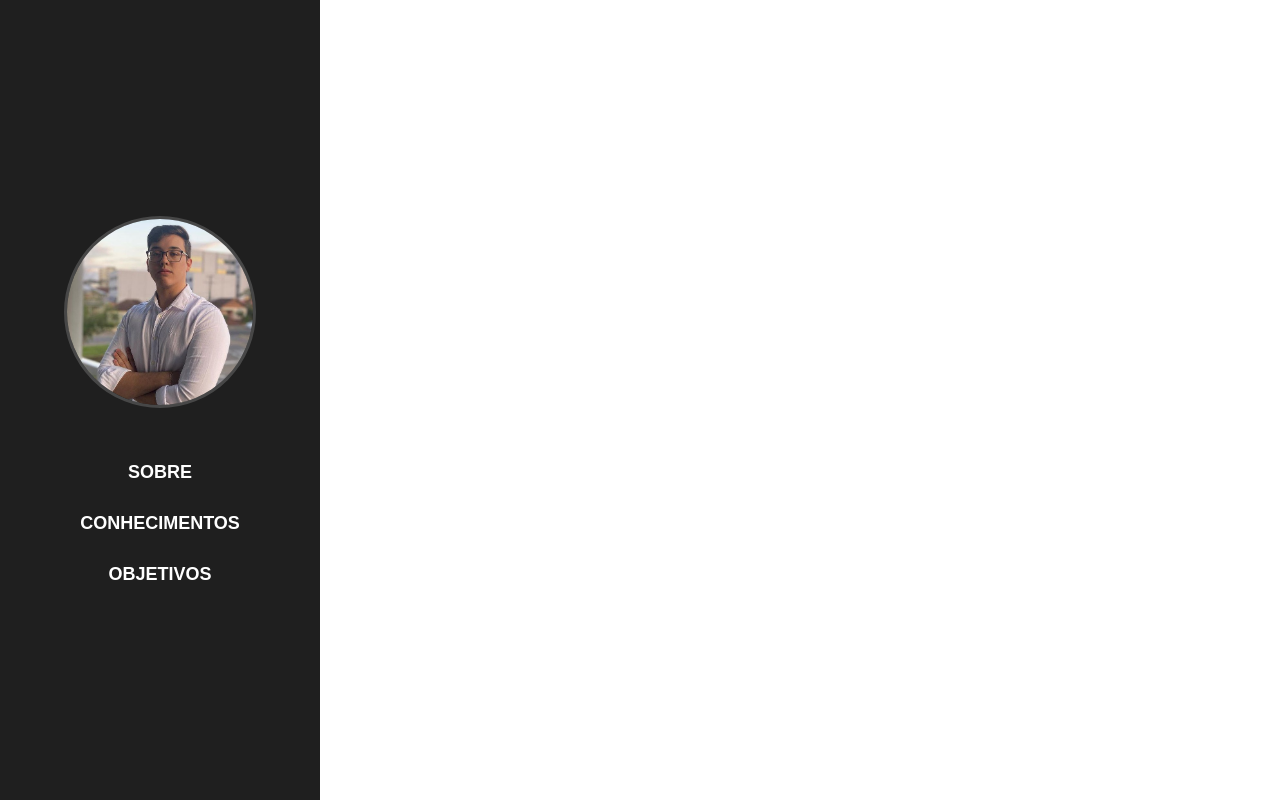
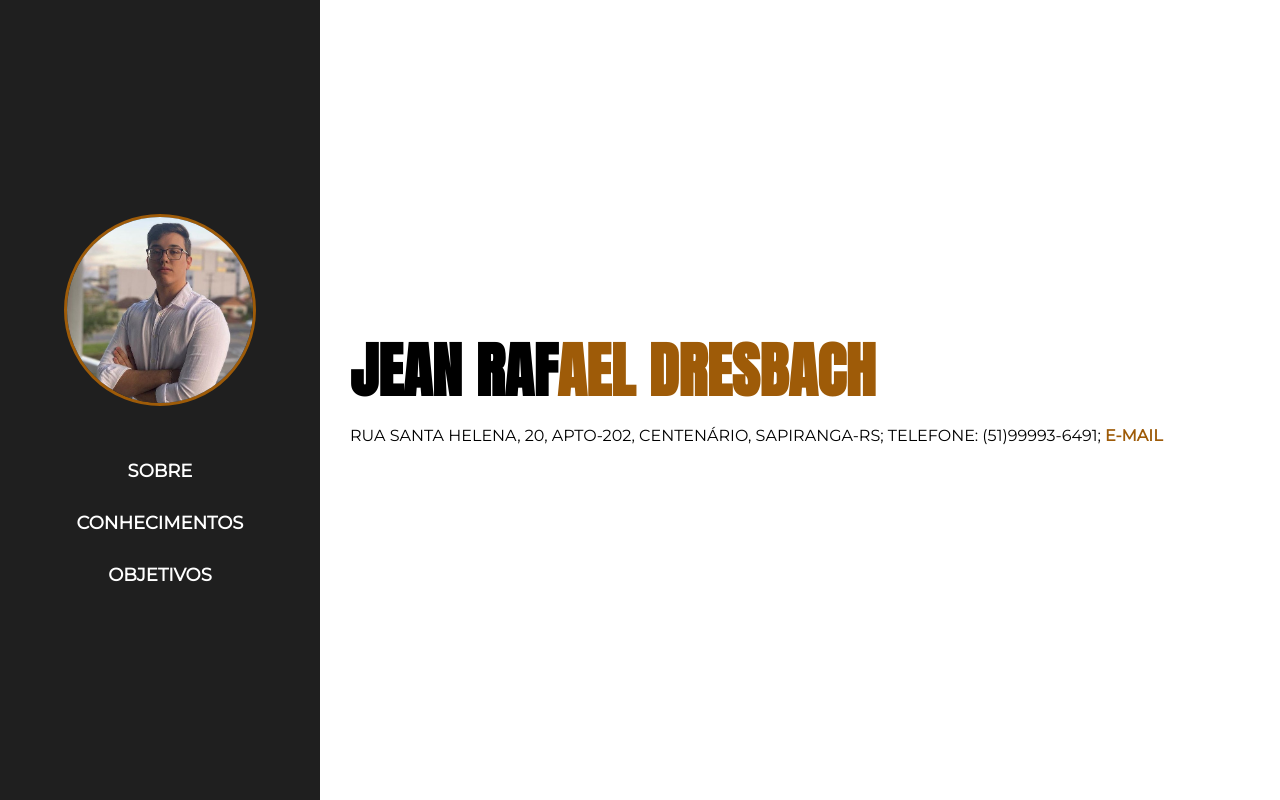
Before and after one commit to Jean-Dresbach/Atividade-Final-do-Modulo-Front-End-I, a plain HTML site: page index.html in a window 1280 px wide. Drawn offline with Linux system fonts and the light colour scheme.

Commit message:
navbar em todas as páginas - dado pessoal incluso

```diff
--- a/index.html
+++ b/index.html
@@ -7,20 +7,27 @@
     <link rel="stylesheet" href="./styles.css">
 </head>
 <body>
-    <header>
+    <aside>
         <nav>
             <div id="container-imagem">
                 <img class="imagem-redonda" src="./images/foto de perfil.jpg" alt="Foto de perfil">
             </div>
-            <div id="button-links">
+            <section id="button-links">
                 <a class="button" href="./index.html">SOBRE</a>
                 <a class="button" href="./conhecimentos.html">CONHECIMENTOS</a>
                 <a class="button" href="./objetivos.html">OBJETIVOS</a>
-            </div>
+            </section>
         </nav>
-    </header>
-    <main>
+    </aside>
+    <main id="conteudo">
+        <section>
+            <h1>JEAN RAF<span>AEL DRESBACH</span></h1>
+            <address>RUA SANTA HELENA, 20, APTO-202, CENTENÁRIO, SAPIRANGA-RS; TELEFONE: (51)99993-6491; <a href="mailto:jeand.rafael@gmail.com">E-MAIL</a></address>
+        </section>
+        <section>
 
+        </section>
+        <section></section>
     </main>
 </body>
 </html>
--- a/styles.css
+++ b/styles.css
@@ -1,8 +1,16 @@
+@import url('https://fonts.googleapis.com/css2?family=Anton&family=Montserrat&display=swap');
+
 * {
     box-sizing: border-box;
     padding: 0;
     margin: 0;
     text-decoration: none;
+}
+
+body {
+    display: flex;
+    width: 100vw;
+    box-sizing: border-box;
 }
 
 nav {
@@ -18,7 +26,7 @@ nav {
 
 .imagem-redonda {
     border-radius: 50%;
-    border: 3px solid rgb(71, 71, 71);
+    border: 3px solid rgb(158, 91, 8);
     width: 15vw;
 }
 
@@ -33,10 +41,41 @@ nav {
 .button {
     color: white;
     font-weight: bolder;
-    font-family: Arial, Helvetica, sans-serif;
+    font-family: 'Montserrat', sans-serif;
     font-size: 1.125rem;
 }
 
 .button:hover {
-    color: #38c7da;
+    color: rgb(158, 91, 8);
 }
+
+#conteudo {
+    display: flex;
+    flex-direction: column;
+    justify-content: center;
+    align-items: flex-start;
+    width: 75vw;
+    padding-left: 30px;
+}
+
+h1 {
+    font-family: 'Anton', sans-serif;
+    font-size: 60px;
+    margin-bottom: 10px;
+
+}
+
+h1 > span {
+    color: rgb(158, 91, 8);
+}
+
+address {
+    font-family: 'Montserrat', sans-serif;
+    font-style: normal;
+    margin-bottom: 30px;
+}
+
+address > a {
+    font-weight: bolder;
+    color: rgb(158, 91, 8);
+}
```
Also changed, not shown: conhecimentos.html (+13 -1 lines), objetivos.html (+13 -1 lines).
